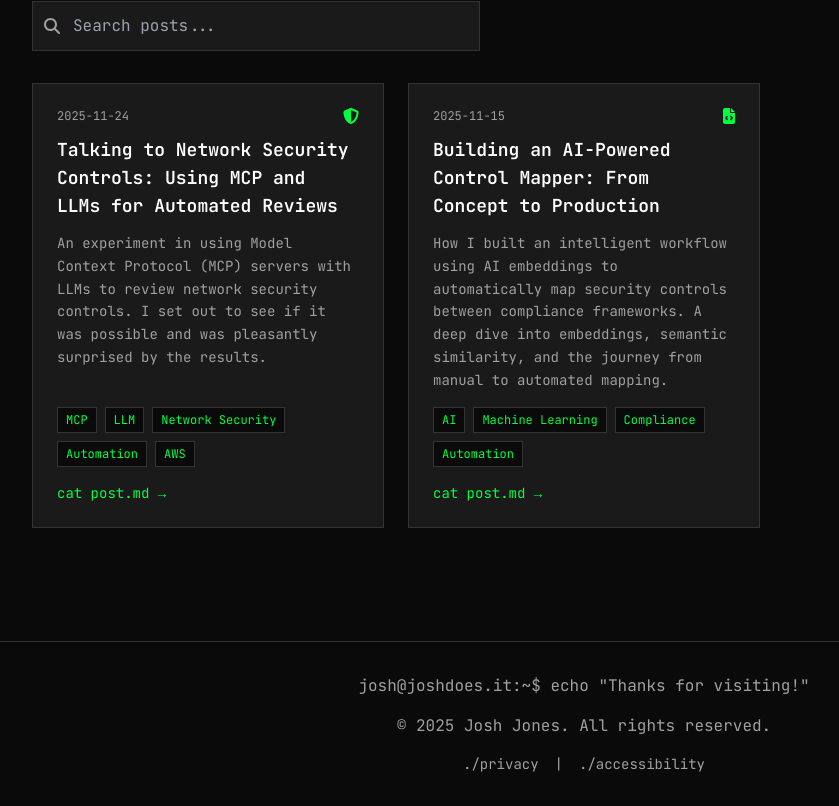
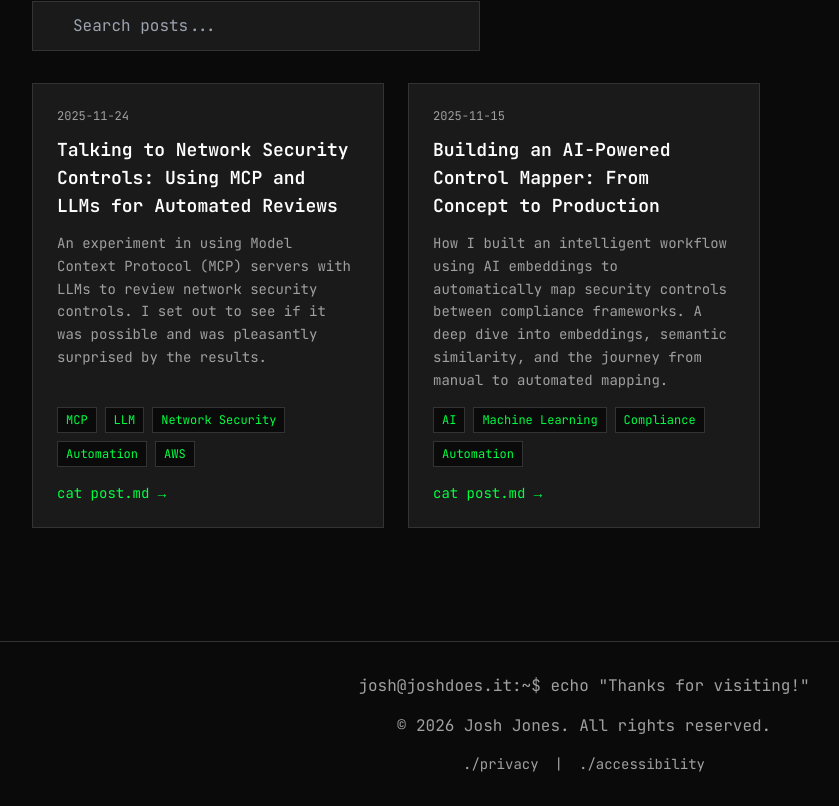
Before and after one commit to JoshDoesIT/JoshDoes.IT-Website, a Next.js app: page /blog in a window 1280 px wide. Shown: the part 220-1026 px from the top of the page, without its empty margins (56-895 px from the left). Built offline with nearby package versions, Linux system fonts and the light colour scheme.

Commit message:
chore: update copyright year to 2026

```diff
--- a/app/components/Footer.tsx
+++ b/app/components/Footer.tsx
@@ -6,7 +6,7 @@
       <div className="container mx-auto px-6 text-center">
         <div className="text-terminal-gray">
           <div className="mb-4">josh@joshdoes.it:~$ echo "Thanks for visiting!"</div>
-          <div className="mb-4">© 2025 Josh Jones. All rights reserved.</div>
+          <div className="mb-4">© 2026 Josh Jones. All rights reserved.</div>
           <div className="flex justify-center space-x-4 text-sm">
             <Link href="/privacy" className="text-terminal-gray hover:text-terminal-green transition-colors">
               ./privacy
```
Also changed, not shown: 1 other file (tests, documents, lock files or other folders).
